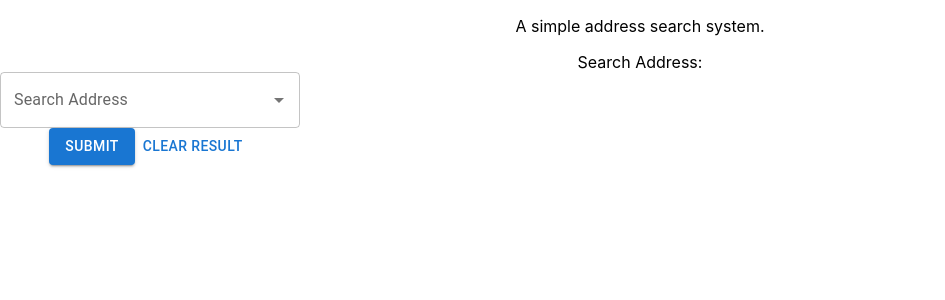
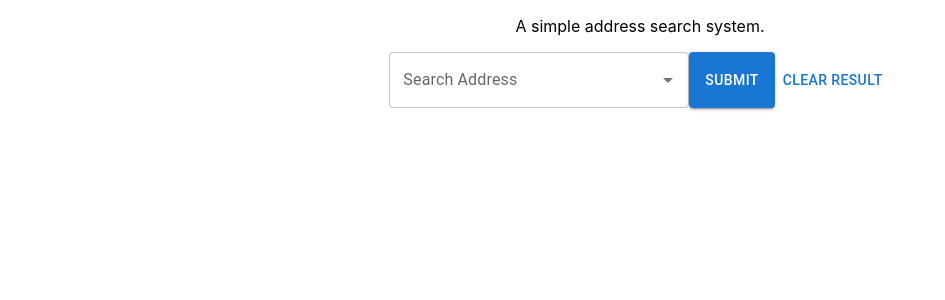
Before and after one commit to jinhuachen1314/hearth-project, a React (Create React App) app in the folder client/: page / in a window 1280 px wide. Shown: the top 300 px of the page, without its empty margins (0-945 px from the left). Built offline with nearby package versions, Linux system fonts and the light colour scheme; no server answers.

Commit message:
add styling

```diff
--- a/client/src/SearchContainer.jsx
+++ b/client/src/SearchContainer.jsx
@@ -6,7 +6,8 @@ import styled from 'styled-components';
 import { Autocomplete, Button, TextField } from "@mui/material";
 
 const Container = styled.div`
-  width: 300px;
+  display: flex;
+  justify-content: center;
 `
 const SearchContainer = () => {
   const [result, setResult] = useState({});
@@ -50,7 +51,6 @@ const SearchContainer = () => {
 
   return (
     <>
-      Search Address:
       <Container>
         <Autocomplete
           onInputChange={handleValueChange}
@@ -61,6 +61,7 @@ const SearchContainer = () => {
               label="Search Address"
             />
           )}
+          sx={{ width: 300 }}
           value={value}
         />
         <Button
--- a/client/src/SearchResults.jsx
+++ b/client/src/SearchResults.jsx
@@ -1,6 +1,12 @@
 import React from "react";
 import PropTypes from 'prop-types';
 import Table from "./Table";
+import styled from 'styled-components';
+
+const Container = styled.div`
+  display: flex;
+  justify-content: center;
+`
 
 const HOME_FACTS_KEYS = [
   "PROPERTY TYPE", "LOT SIZE", "YEAR BUILT",
@@ -37,11 +43,11 @@ const SearchResult = ({ result }) => {
   console.log(basic_info)
 
   return (
-    <>
+    <Container>
       <Table content={home_facts} />
       <Table content={price_insights} />
       <Table content={basic_info} />
-    </>
+    </Container>
   );
 }
 
```
